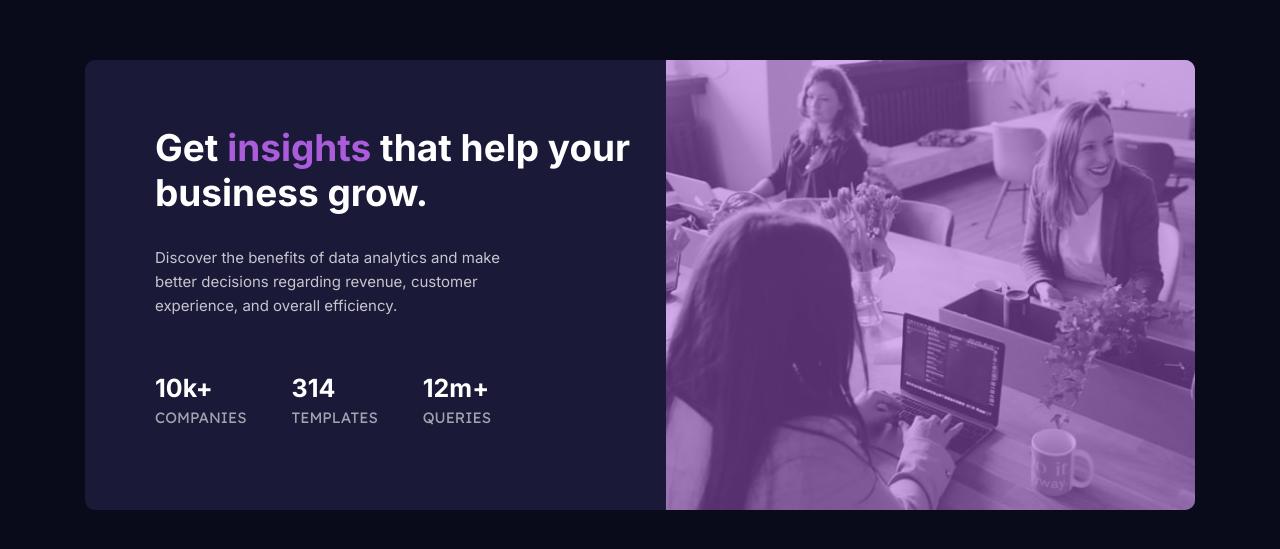
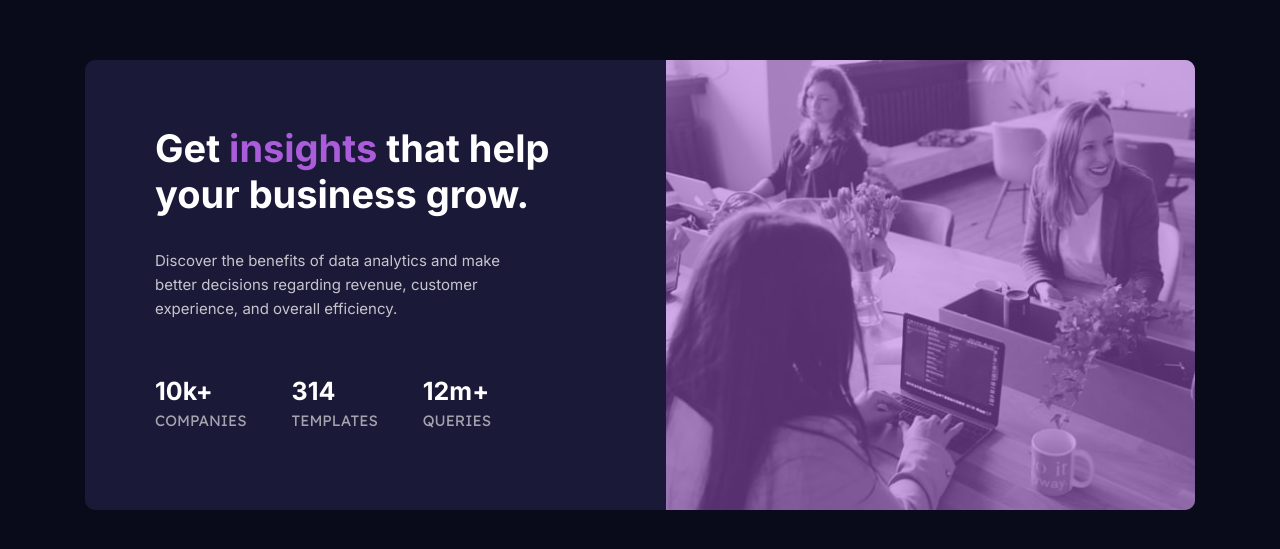
Before and after one commit to Glory-Dev/Frontend-Mentor-Stats-preview-card-component, a plain HTML site: page index.html in a window 1280 px wide. Shown: the part 115-664 px from the top of the page. Drawn offline with Linux system fonts and the light colour scheme.

Commit message:
Update main.css

```diff
--- a/style/main.css
+++ b/style/main.css
@@ -100,7 +100,7 @@ body {
 
 @media (min-width: 992px) {
   .card > .content > .text h2 {
-    font-size: 37px;
+    font-size: 38px;
     margin-top: 25px;
   }
 }
```
